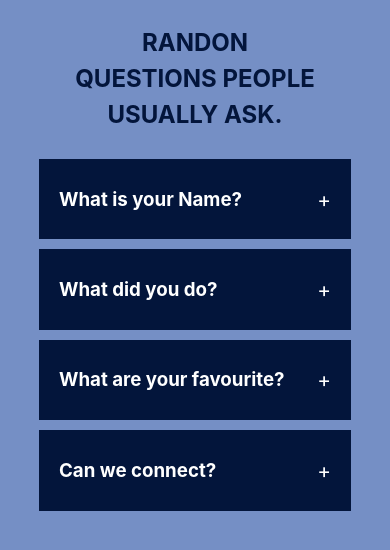
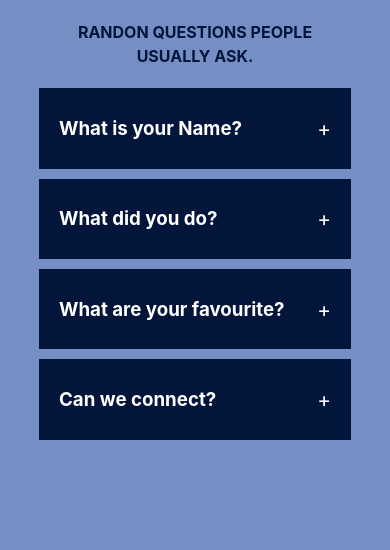
Before and after one commit to MaryAMsendoo/Q-A, a React (Create React App) app: page / in a window 390 px wide. Shown: the top 550 px of the page. Built offline with nearby package versions, Linux system fonts and the light colour scheme.

Commit message:
Update style.css

```diff
--- a/src/Components/AboutMe/style.css
+++ b/src/Components/AboutMe/style.css
@@ -51,3 +51,9 @@ span{
         width: 70vw;
     }
 }
+
+@media (max-width: 520px) {
+    .container h1:nth-child(1){
+        font-size: 1rem;
+    }
+}
```
